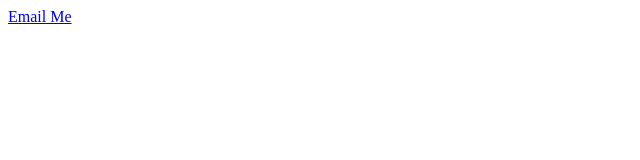
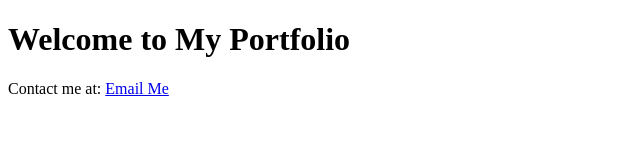
Before and after one commit to AkashVinoo/repository-1, a plain HTML site: page index.html in a window 1280 px wide. Shown: the whole page, without its empty margins (0-640 px from the left). Drawn offline with Linux system fonts and the light colour scheme.

Commit message:
Update index.html

```diff
--- a/index.html
+++ b/index.html
@@ -1,3 +1,12 @@
-<script>
-    document.write('<a href="mailto:' + '24f2000935' + '@' + 'ds.study.iitm.ac.in' + '">Email Me</a>');
-</script>
+<!DOCTYPE html>
+<html lang="en">
+<head>
+    <meta charset="UTF-8">
+    <meta name="viewport" content="width=device-width, initial-scale=1.0">
+    <title>My Portfolio</title>
+</head>
+<body>
+    <h1>Welcome to My Portfolio</h1>
+    <p>Contact me at: <script>document.write('<a href="mailto:' + '24f2000935' + '@' + 'ds.study.iitm.ac.in' + '">Email Me</a>');</script></p>
+</body>
+</html>
```
